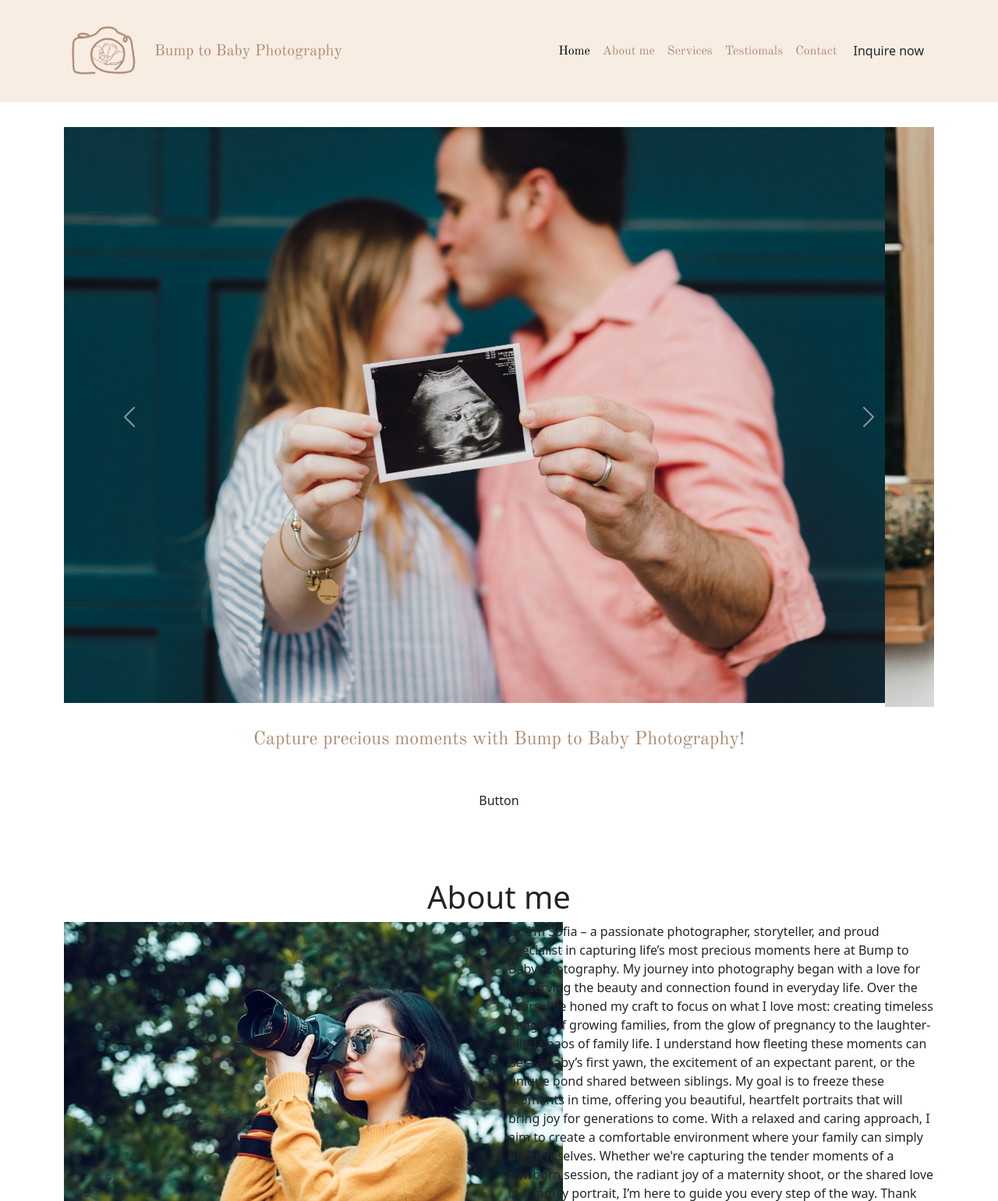
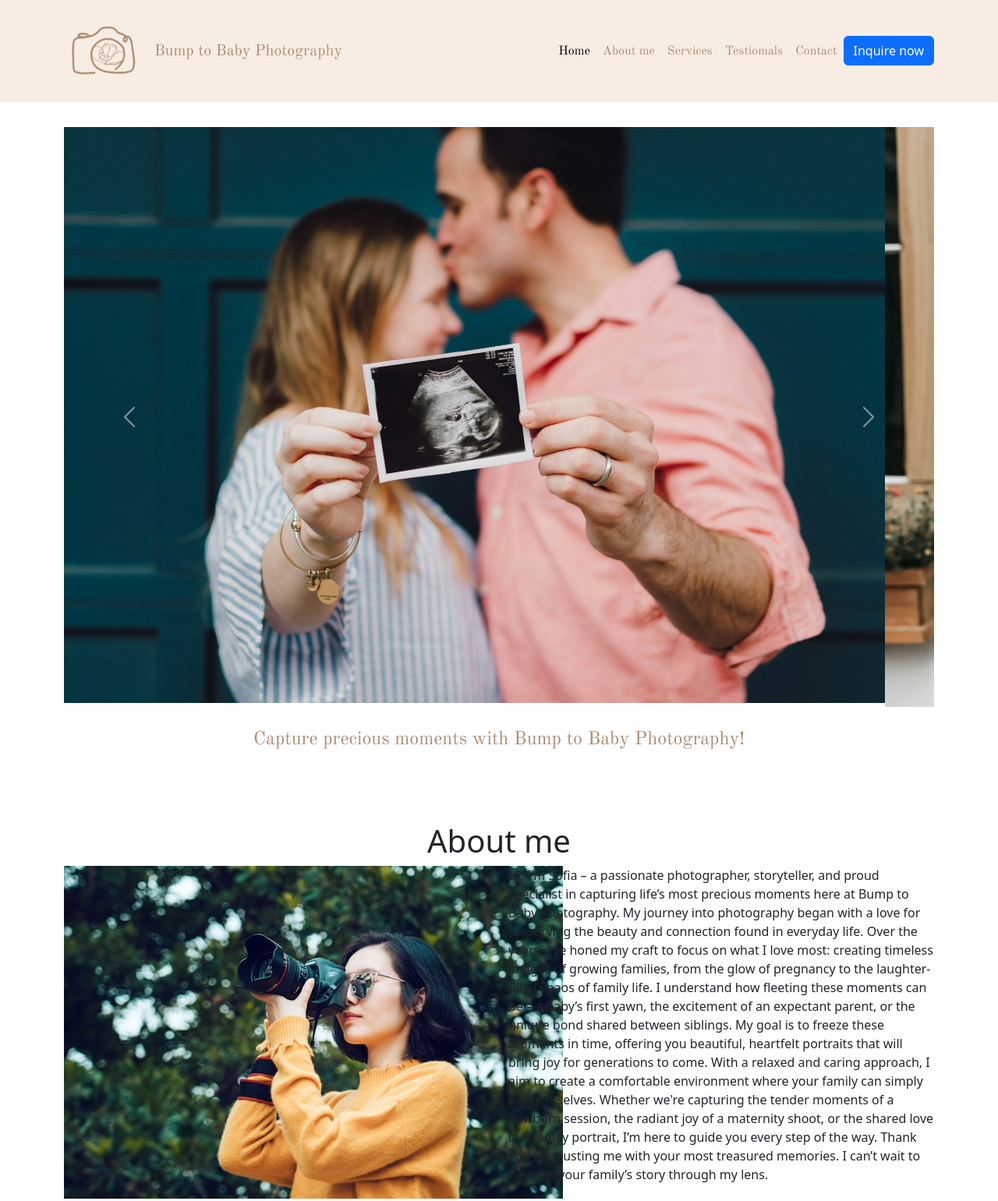
Before and after one commit to sophielrt/Bump-To-Baby-Photography, a plain HTML site: page index.html in a window 1280 px wide. Shown: the top 1541 px of the page at 78% size. Drawn offline with nearby package versions, Linux system fonts and the light colour scheme.

Commit message:
Added CTA buttons

```diff
--- a/index.html
+++ b/index.html
@@ -57,7 +57,7 @@
                         <a class="nav-link" href="#contact-us">Contact</a>
                     </li>
                     <li class="nav-item">
-                        <a href="#inquiry-form" class="btn">Inquire now</a>
+                        <a href="#inquiry-form" class="btn btn-primary lg-3">Inquire now</a>
                     </li>
                 </ul>
             </div>
@@ -138,7 +138,7 @@
                 <p id="carousel-text" class="lead my-4 text-center">Capture precious moments with Bump to Baby
                     Photography!</p>
             </div>
-            <div class="col-12 text-center my-4">Button</div>
+
         </div>
     </header>
 
@@ -242,6 +242,7 @@
                     </div>
                 </div>
             </div>
+            <a href="#inquiry-form" class="btn btn-primary mb-4">Inquire now</a>
         </section>
 
         <!-- Testiomals Section -->
```
